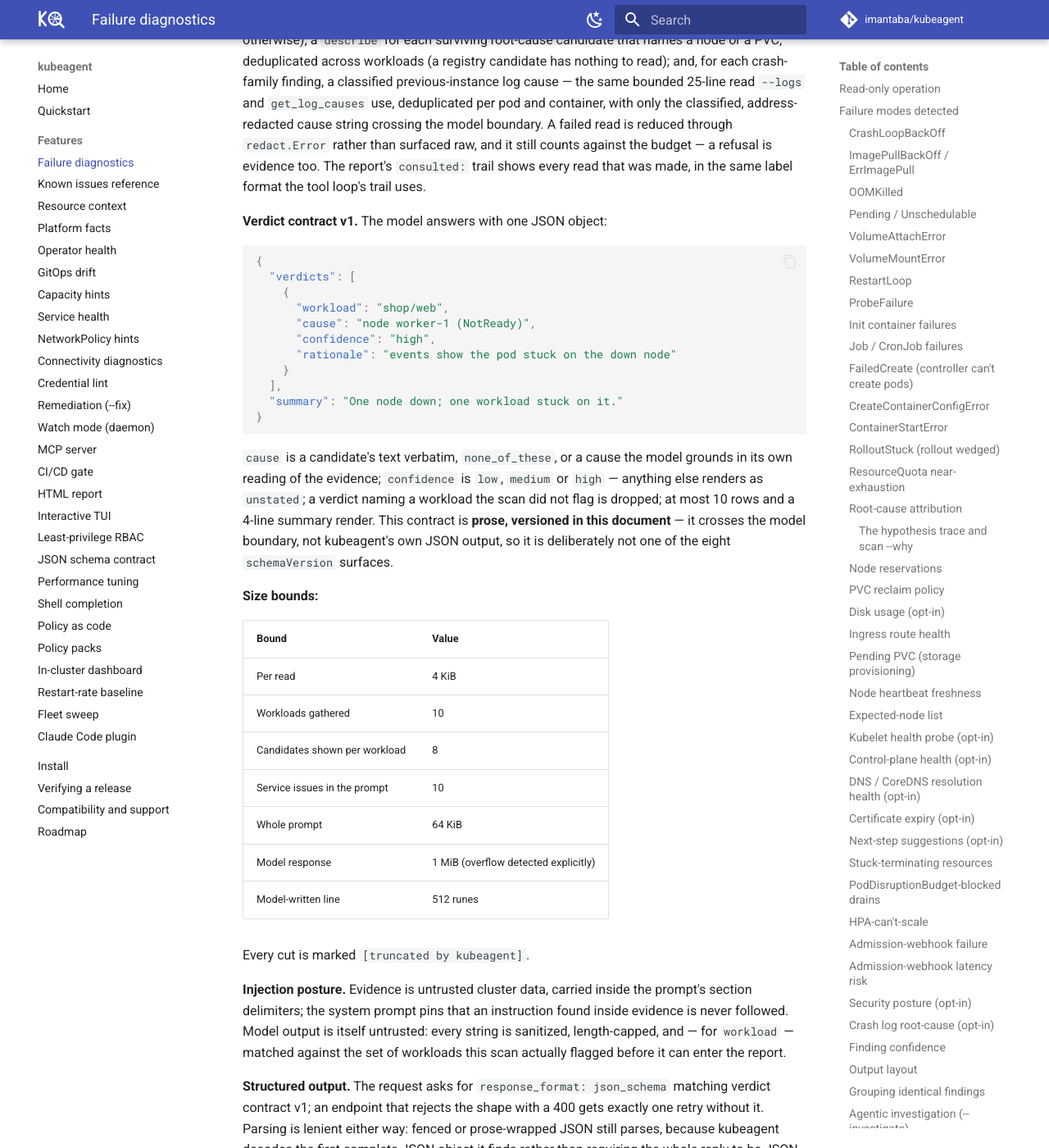
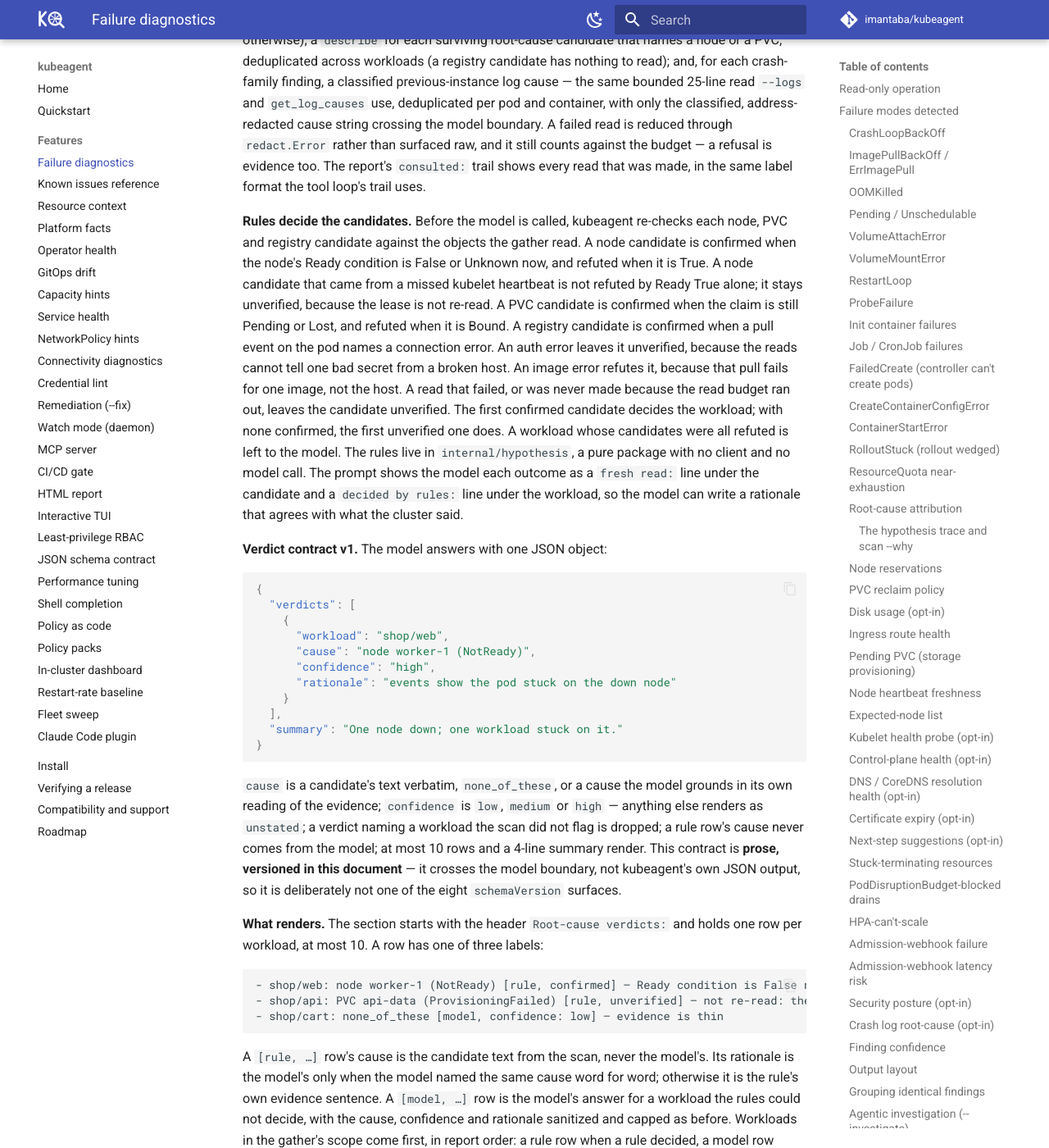
Before and after one commit to imantaba/kubeagent, an MkDocs documentation site: the page built from website/docs/features/diagnostics.md, in a window 1280 px wide and 1400 px high, scrolled down 29804 px. Shown: the whole window at 82% size. Built offline with MkDocs 1.6.1 and Material for MkDocs 9.7.7, drawn with Linux system fonts in a browser that asks for light colours; comment, search, counter and statistics services are not loaded; some of the changed text lies outside the part shown.

Commit message:
docs: describe rule-decided verdicts in local verdict mode
Signed-off-by: imantaba <itn.taba@gmail.com>

````diff
--- a/website/docs/features/diagnostics.md
+++ b/website/docs/features/diagnostics.md
@@ -1396,6 +1396,25 @@ it still counts against the budget — a refusal is evidence too. The
 report's `consulted:` trail shows every read that was made, in the same
 label format the tool loop's trail uses.
 
+**Rules decide the candidates.** Before the model is called, kubeagent
+re-checks each node, PVC and registry candidate against the objects the gather
+read. A node candidate is confirmed when the node's Ready condition is False or
+Unknown now, and refuted when it is True. A node candidate that came from a
+missed kubelet heartbeat is not refuted by Ready True alone; it stays
+unverified, because the lease is not re-read. A PVC candidate is confirmed when
+the claim is still Pending or Lost, and refuted when it is Bound. A registry
+candidate is confirmed when a pull event on the pod names a connection error.
+An auth error leaves it unverified, because the reads cannot tell one bad
+secret from a broken host. An image error refutes it, because that pull fails
+for one image, not the host. A read that failed, or was never made because the
+read budget ran out, leaves the candidate unverified. The first confirmed
+candidate decides the workload; with none confirmed, the first unverified one
+does. A workload whose candidates were all refuted is left to the model. The
+rules live in `internal/hypothesis`, a pure package with no client and no model
+call. The prompt shows the model each outcome as a `fresh read:` line under the
+candidate and a `decided by rules:` line under the workload, so the model can
+write a rationale that agrees with what the cluster said.
+
 **Verdict contract v1.** The model answers with one JSON object:
 
 ```json
@@ -1412,13 +1431,38 @@ label format the tool loop's trail uses.
 }
 ```
 
-`cause` is a candidate's text verbatim, `none_of_these`, or a cause the
-model grounds in its own reading of the evidence; `confidence` is `low`,
-`medium` or `high` — anything else renders as `unstated`; a verdict naming a
-workload the scan did not flag is dropped; at most 10 rows and a 4-line
-summary render. This contract is **prose, versioned in this document** — it
-crosses the model boundary, not kubeagent's own JSON output, so it is
-deliberately not one of the eight `schemaVersion` surfaces.
+`cause` is a candidate's text verbatim, `none_of_these`, or a cause the model
+grounds in its own reading of the evidence; `confidence` is `low`, `medium` or
+`high` — anything else renders as `unstated`; a verdict naming a workload the
+scan did not flag is dropped; a rule row's cause never comes from the model; at
+most 10 rows and a 4-line summary render. This contract is **prose, versioned
+in this document** — it crosses the model boundary, not kubeagent's own JSON
+output, so it is deliberately not one of the eight `schemaVersion` surfaces.
+
+**What renders.** The section starts with the header `Root-cause verdicts:` and
+holds one row per workload, at most 10. A row has one of three labels:
+
+```
+- shop/web: node worker-1 (NotReady) [rule, confirmed] — Ready condition is False now
+- shop/api: PVC api-data (ProvisioningFailed) [rule, unverified] — not re-read: the read budget was spent first
+- shop/cart: none_of_these [model, confidence: low] — evidence is thin
+```
+
+A `[rule, …]` row's cause is the candidate text from the scan, never the
+model's. Its rationale is the model's only when the model named the same cause
+word for word; otherwise it is the rule's own evidence sentence. A `[model, …]`
+row is the model's answer for a workload the rules could not decide, with the
+cause, confidence and rationale sanitized and capped as before. Workloads in
+the gather's scope come first, in report order: a rule row when a rule decided,
+a model row when it did not. The model's rows for flagged workloads outside the
+scope follow, in the model's order.
+
+**The shared line.** When two or more rule rows are confirmed on the same node,
+the same registry, the same storage class or the same claim, one line under the
+rows says so: `2 workloads share one upstream cause: node worker-1 (NotReady)`.
+When two or more rows are confirmed and none share a cause, the line is `no
+shared cause among the 2 workloads decided by rules`. At most 4 shared lines
+render, and they come before the model's summary.
 
 **Size bounds:**
 
@@ -1431,6 +1475,8 @@ deliberately not one of the eight `schemaVersion` surfaces.
 | Whole prompt | 64 KiB |
 | Model response | 1 MiB (overflow detected explicitly) |
 | Model-written line | 512 runes |
+| Rule lines in the prompt | 1 per shown candidate, plus 1 per decided workload |
+| Shared-cause summary lines | 4 |
 
 Every cut is marked `[truncated by kubeagent]`.
 
@@ -1462,6 +1508,13 @@ contract, not the model.
 **Privacy.** As with `--explain`'s local endpoint above: when
 `KUBEAGENT_EXPLAIN_ENDPOINT` is set, `ANTHROPIC_API_KEY` is not required and
 nothing leaves the network.
+
+**When the model fails.** A failed call, or a reply with no usable row and
+no summary, no longer drops the whole section. The rule rows and the shared
+lines still render, and the notice on stderr reads
+`--investigate: <reason>; rule-decided verdicts rendered without the model`.
+When no rule decided anything, the run behaves as before: no section, and a
+notice with the reason.
 
 **What does not change.** Local verdict mode is read-only toward the
 cluster and never fatal to the scan: a failed investigation reduces to one
````
Also changed, not shown: CLAUDE.md (+17 -0 lines), CHANGELOG.md.
